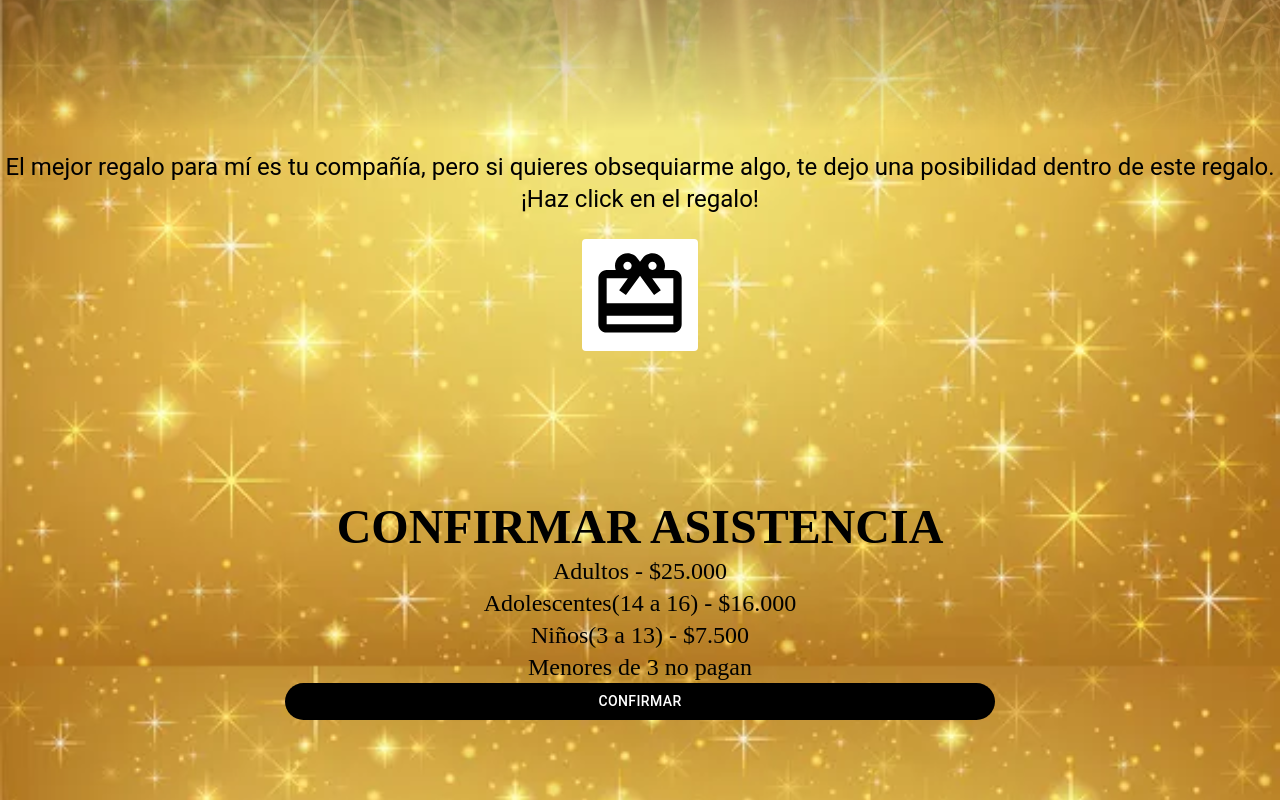
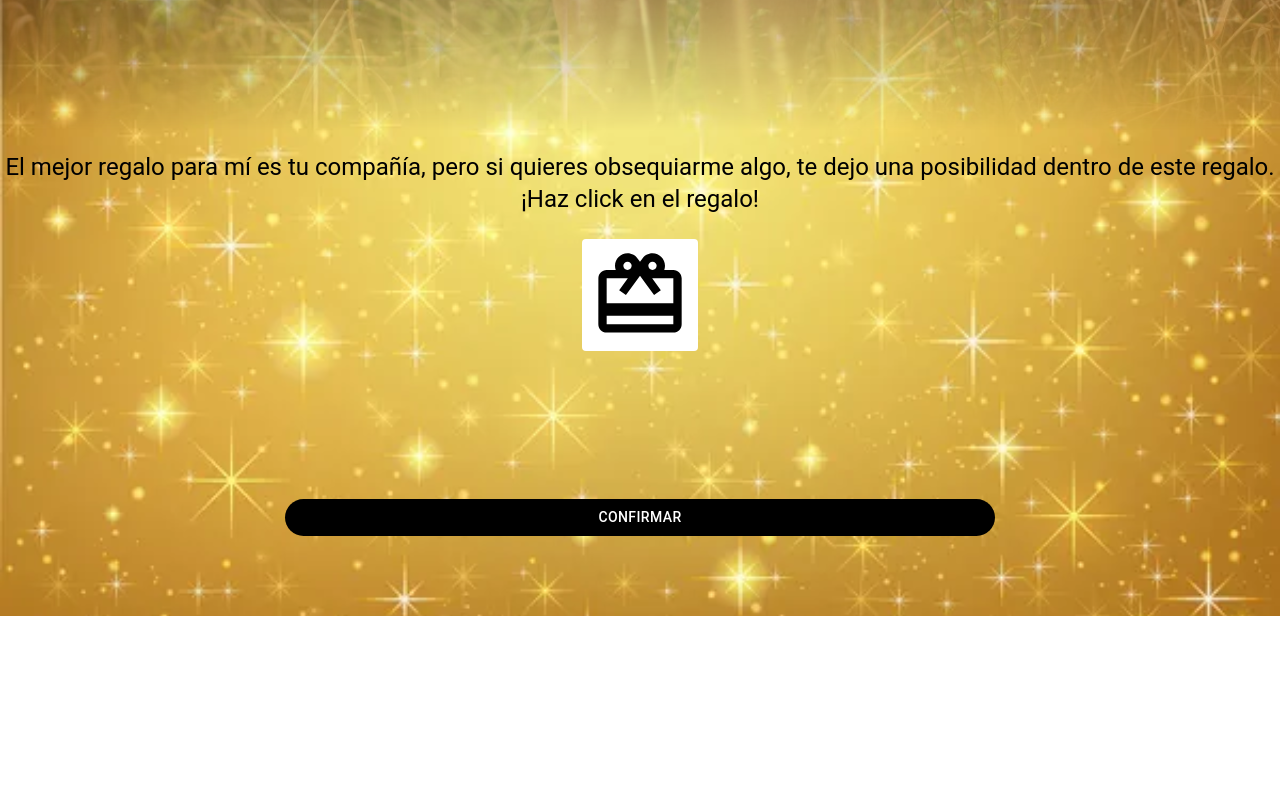
Before and after one commit to CanarioTOMAS/mis15-alimita-invitados, a Next.js app in the folder my-app/: page / in a window 1280 px wide. Shown: the part 4454-5254 px from the top of the page. After the commit the page ends 5070 px from the top, so only its background shows below. Built offline with nearby package versions, Linux system fonts and the light colour scheme.

Commit message:
Update page.tsx

```diff
--- a/my-app/app/page.tsx
+++ b/my-app/app/page.tsx
@@ -118,11 +118,6 @@ export default function Home() {
       <Box sx={{p:6, pb:10,width: "100%",
           justifyContent: "center",
           alignItems: "center",textAlign:'center'}}>
-        <Typography variant="h3" sx={{textAlign:"center", fontFamily:"Libre Baskerville",color:'black',fontWeight:900}} >CONFIRMAR ASISTENCIA</Typography>
-        <Typography variant="h5" sx={{fontFamily:'Mate'}}>
-          Adultos - $25.000<br></br> Adolescentes(14 a 16) - $16.000 <br></br>
-          Niños(3 a 13) - $7.500 <br></br>Menores de 3 no pagan
-        </Typography>
         <Button href="https://forms.gle/utRPutzkzEgH6gtX8" sx={{ bgcolor: "black", color: "white", borderRadius: 60 ,width:'60%'}}>Confirmar</Button>
       </Box>
       <MusicPlayer></MusicPlayer>
```
